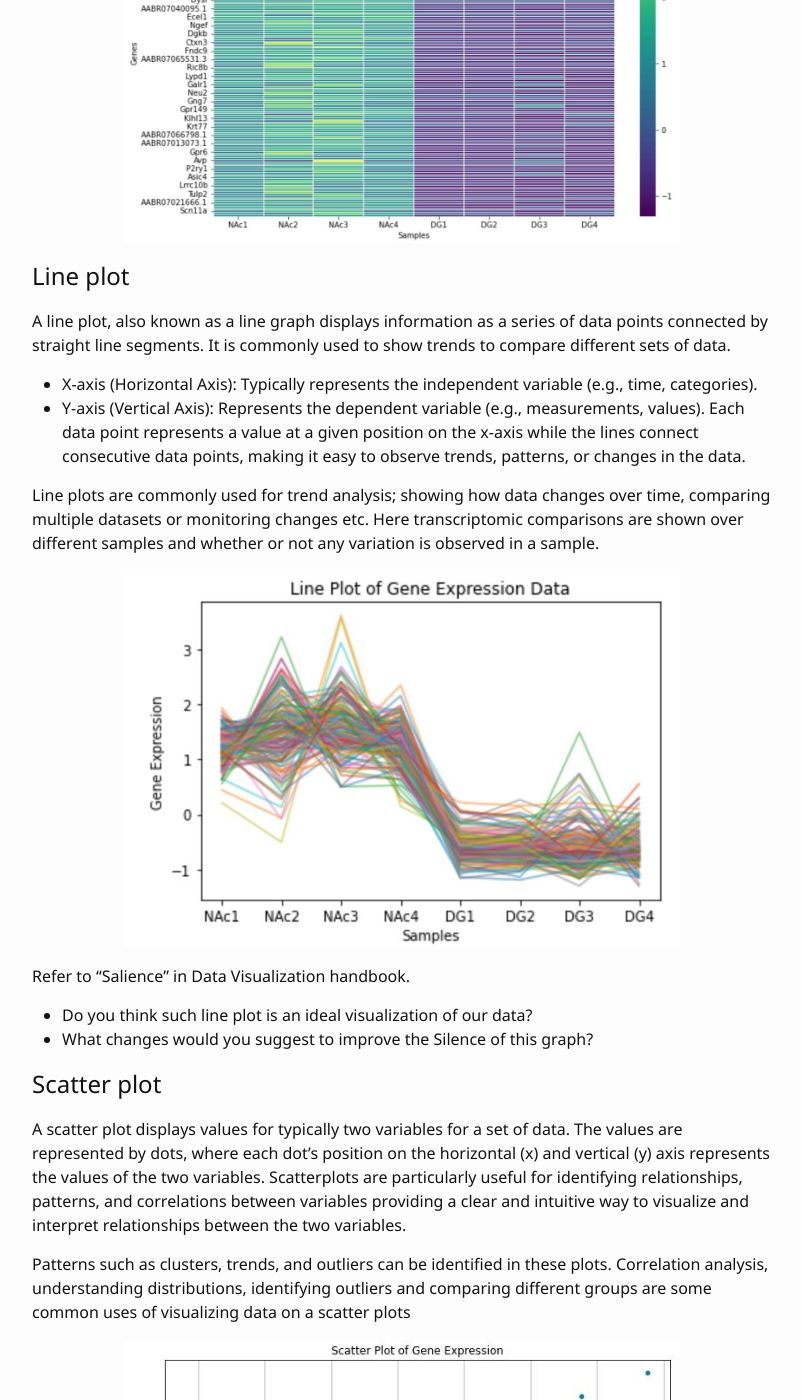
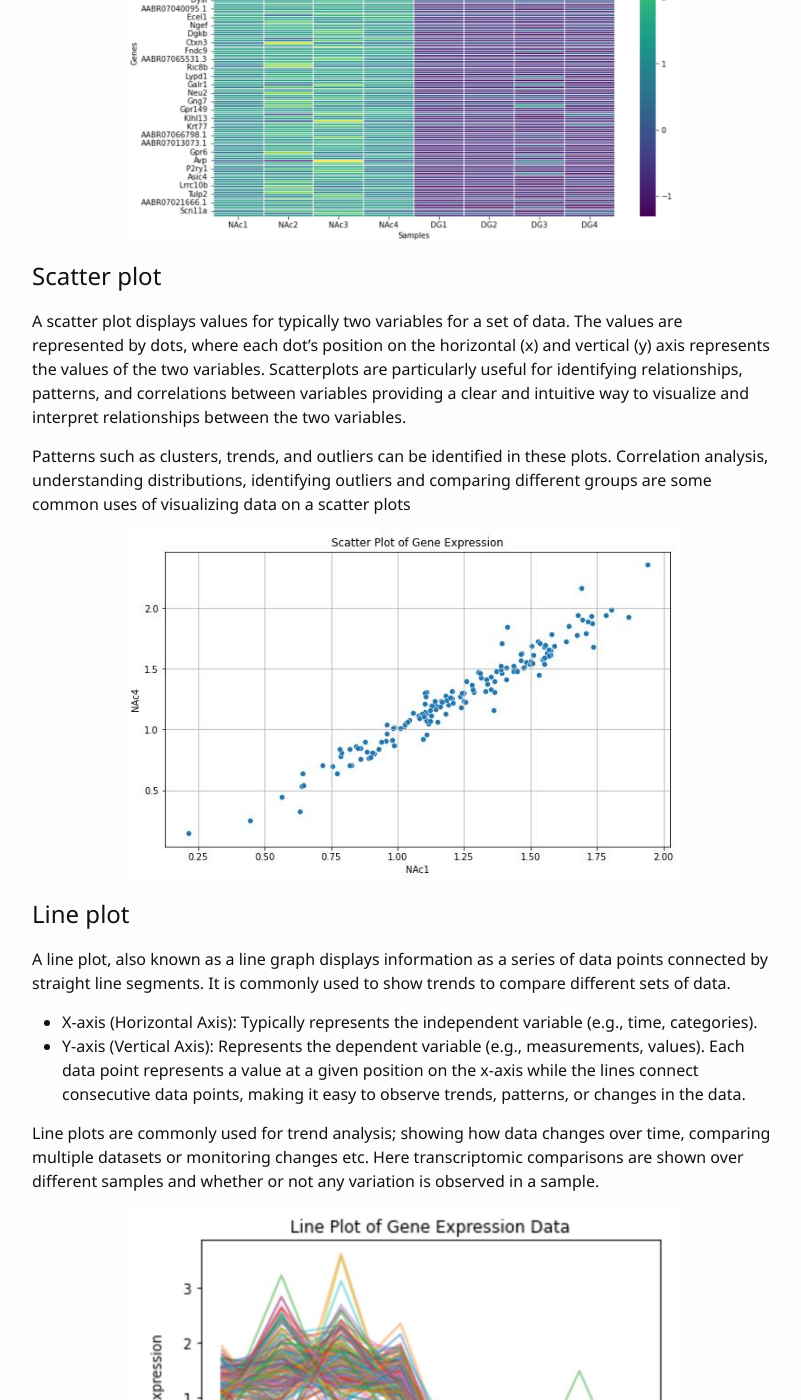
Before and after one commit to meronvermaas/data-visualization, a Jekyll site: the page built from 3-lesson.md, in a window 1280 px wide and 1400 px high, scrolled down 1073 px. Shown: the whole window, without its empty margins (238-1039 px from the left). Built offline with Jekyll 4.4.1, drawn with Linux system fonts in a browser that asks for light colours; some of the changed lines change nothing that is shown.

Commit message:
Update 3-lesson.md

```diff
--- a/3-lesson.md
+++ b/3-lesson.md
@@ -28,6 +28,14 @@ A heatmap is a data visualization tool that uses color to represent values in a
 
 {% include figure.html img="Heatmap-Py.jpeg" alt="Heatmap of brain region-specific expression Data" caption="" width="75%" %}
 
+## Scatter plot
+
+A scatter plot displays values for typically two variables for a set of data. The values are represented by dots, where each dot's position on the horizontal (x) and vertical (y) axis represents the values of the two variables. Scatterplots are particularly useful for identifying relationships, patterns, and correlations between variables providing a clear and intuitive way to visualize and interpret relationships between the two variables.
+
+Patterns such as clusters, trends, and outliers can be identified in these plots. Correlation analysis, understanding distributions, identifying outliers and comparing different groups are some common uses of visualizing data on a scatter plots
+
+{% include figure.html img="Scatterplot-Py.jpeg" alt="Scatter ploy of brain region-specific expression Data" caption="" width="75%" %}
+
 ## Line plot
 
 A line plot, also known as a line graph displays information as a series of data points connected by straight line segments. It is commonly used to show trends to compare different sets of data.
@@ -42,11 +50,3 @@ Line plots are commonly used for trend analysis; showing how data changes over t
 Refer to “Salience” in Data Visualization handbook.
 - Do you think such line plot is an ideal visualization of our data?
 - What changes would you suggest to improve the Silence of this graph?
-
-## Scatter plot
-
-A scatter plot displays values for typically two variables for a set of data. The values are represented by dots, where each dot's position on the horizontal (x) and vertical (y) axis represents the values of the two variables. Scatterplots are particularly useful for identifying relationships, patterns, and correlations between variables providing a clear and intuitive way to visualize and interpret relationships between the two variables.
-
-Patterns such as clusters, trends, and outliers can be identified in these plots. Correlation analysis, understanding distributions, identifying outliers and comparing different groups are some common uses of visualizing data on a scatter plots
-
-{% include figure.html img="Scatterplot-Py.jpeg" alt="Scatter ploy of brain region-specific expression Data" caption="" width="75%" %}
```
